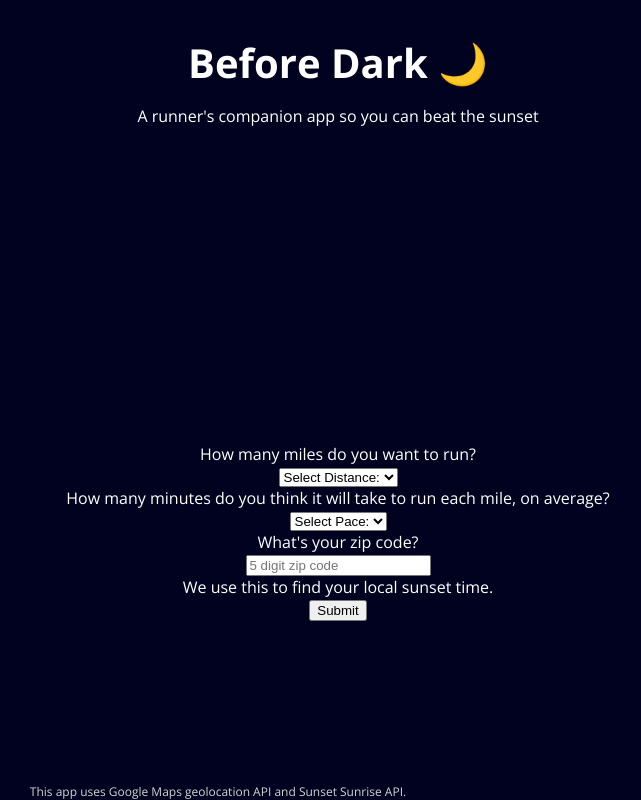
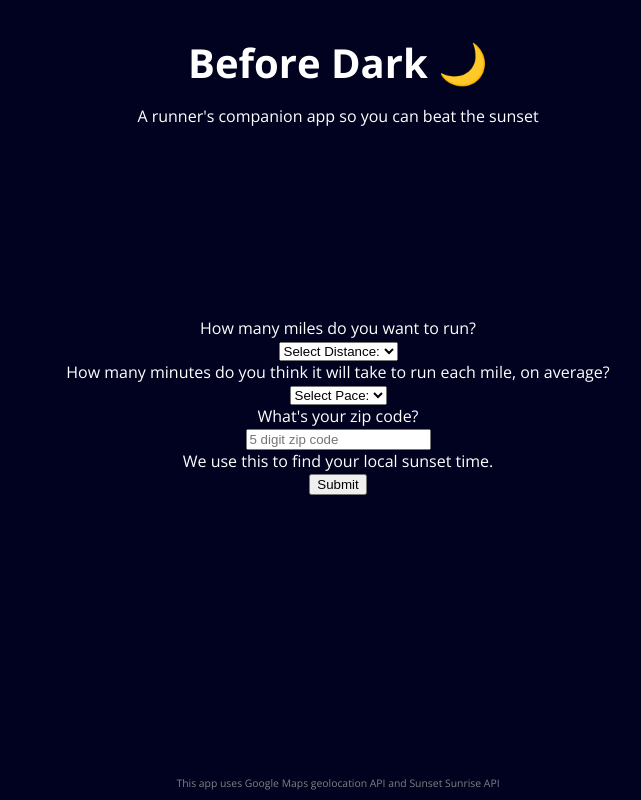
Before and after one commit to jimburch/before-dark, a Next.js app: page / in a window 1280 px wide. Shown: the whole page, without its empty margins (302-943 px from the left). Built offline with nearby package versions, Linux system fonts and the light colour scheme.

Commit message:
styled footer

```diff
--- a/pages/index.js
+++ b/pages/index.js
@@ -148,7 +148,9 @@ const Index = () => {
         {toggle ? <button className="again-btn" variant="primary" type="submit" onClick={e => clearResult(e)}>Run Again</button> : null}
         <Input toggle={toggle} getSunset={getSunset} />
       </div>
-      <div className="footnote">This app uses Google Maps geolocation API and Sunset Sunrise API.</div>
+      <footer>
+        <div className="footnote">This app uses Google Maps geolocation API and Sunset Sunrise API</div>
+      </footer>
     </div>
   );
 };
--- a/styles/globals.css
+++ b/styles/globals.css
@@ -28,7 +28,7 @@ h1 {
   margin: auto;
   width: 80%;
   text-align: center;
-  margin-top: 25%;
+  margin-top: 15%;
 }
 
 .input-form {
@@ -49,15 +49,18 @@ h1 {
 
 /* FOOTER */
 
-.footnote {
+footer {
   position: fixed;
   bottom: 0;
+  width: 100%;
+  left: 0px;
+  margin-bottom: 10px;
+}
+
+.footnote {
   margin: auto;
+  width: 100%;
   text-align: center;
-  width: 80%;
-  color: lightgray;
-  font-weight: 300;
-  font-size: 0.75em;
-  /* background-color: lightgray; */
-  /* color: black; */
+  font-size: 0.65em;
+  color: gray;
 }
```
